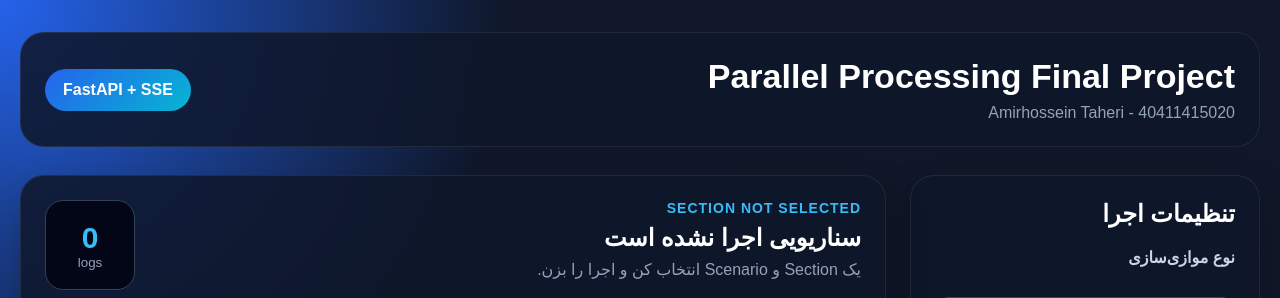
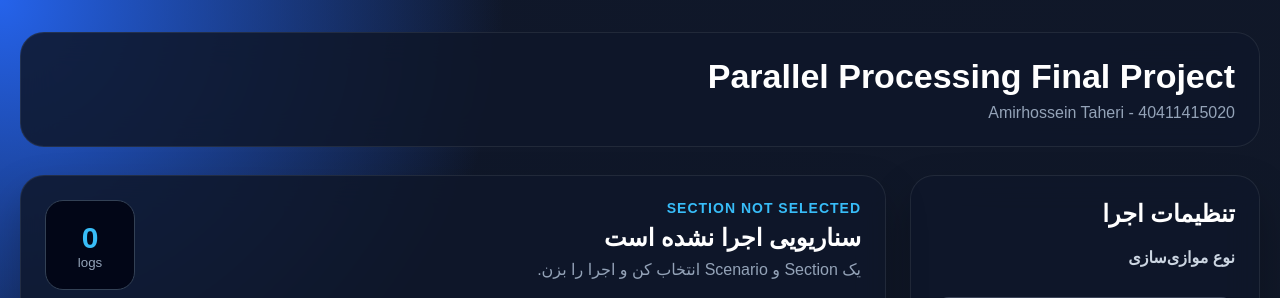
Before and after one commit to SeAmTa/parallel-project, a FastAPI app: page / in a window 1280 px wide. Shown: the top 298 px of the page. Run offline with FastAPI, Linux system fonts and the light colour scheme.

Commit message:
Delete FastAPI+SSE From Index.html

```diff
--- a/app/templates/index.html
+++ b/app/templates/index.html
@@ -13,7 +13,6 @@
             <h1>Parallel Processing Final Project</h1>
             <p>Amirhossein Taheri - 40411415020</p>
         </div>
-        <span class="badge">FastAPI + SSE</span>
     </header>
 
     <main class="grid">
```
